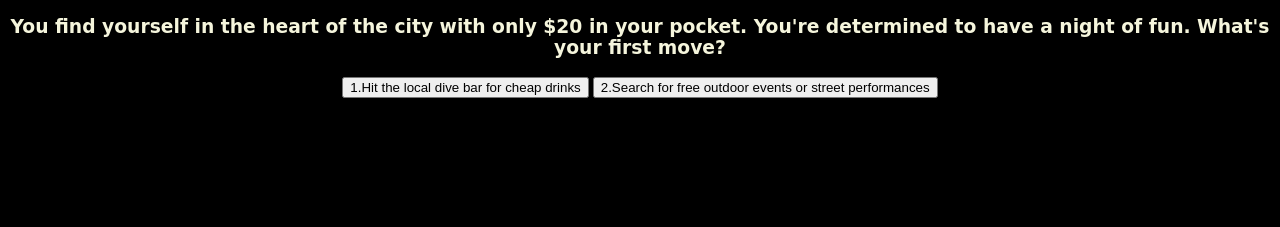
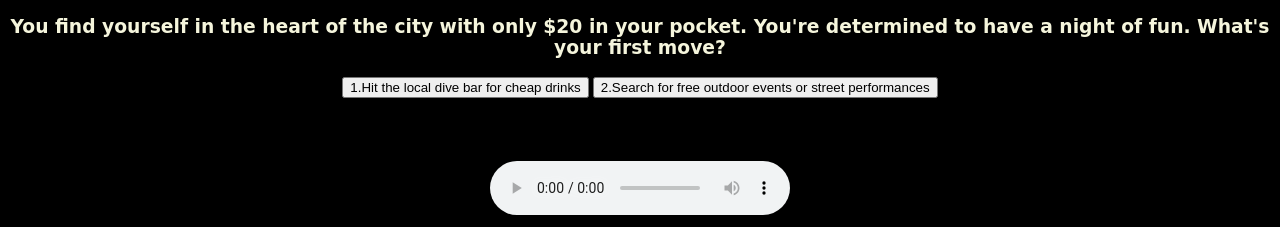
Before and after one commit to gomgomz/project1, a plain HTML site: page index.html in a window 1280 px wide. Shown: the part 685-912 px from the top of the page. Before the commit the page ends 854 px from the top, so only its background shows below. Drawn offline with Linux system fonts and the light colour scheme; a web font is replaced by a local one.

Commit message:
added audio on main index

```diff
--- a/css/style.css
+++ b/css/style.css
@@ -68,3 +68,9 @@ padding-top: 5%;
     text-align: center;
 
 }
+
+.audio{
+
+    text-align: center;
+
+}
--- a/index.html
+++ b/index.html
@@ -25,6 +25,7 @@
 <a href="html/G.html"><button>2.Search for free outdoor events or street performances</button></a>
 </div>
 
+<div class="audio"><audio src="media/audio/Calle Valle de Morelia 6.m4a" controls></audio></div>
 
 
 </body>
```
Also changed, not shown: 1 other file.
